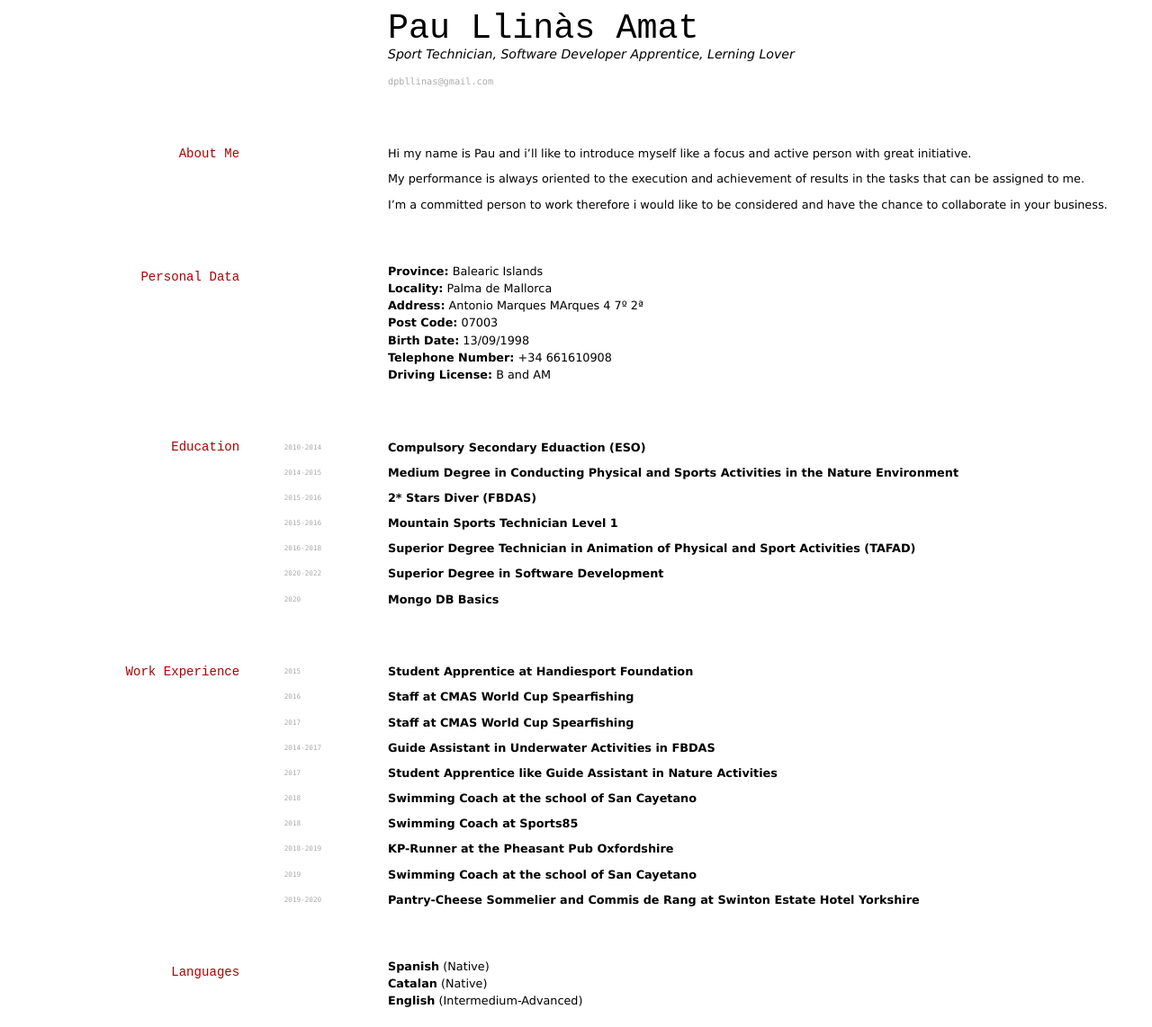
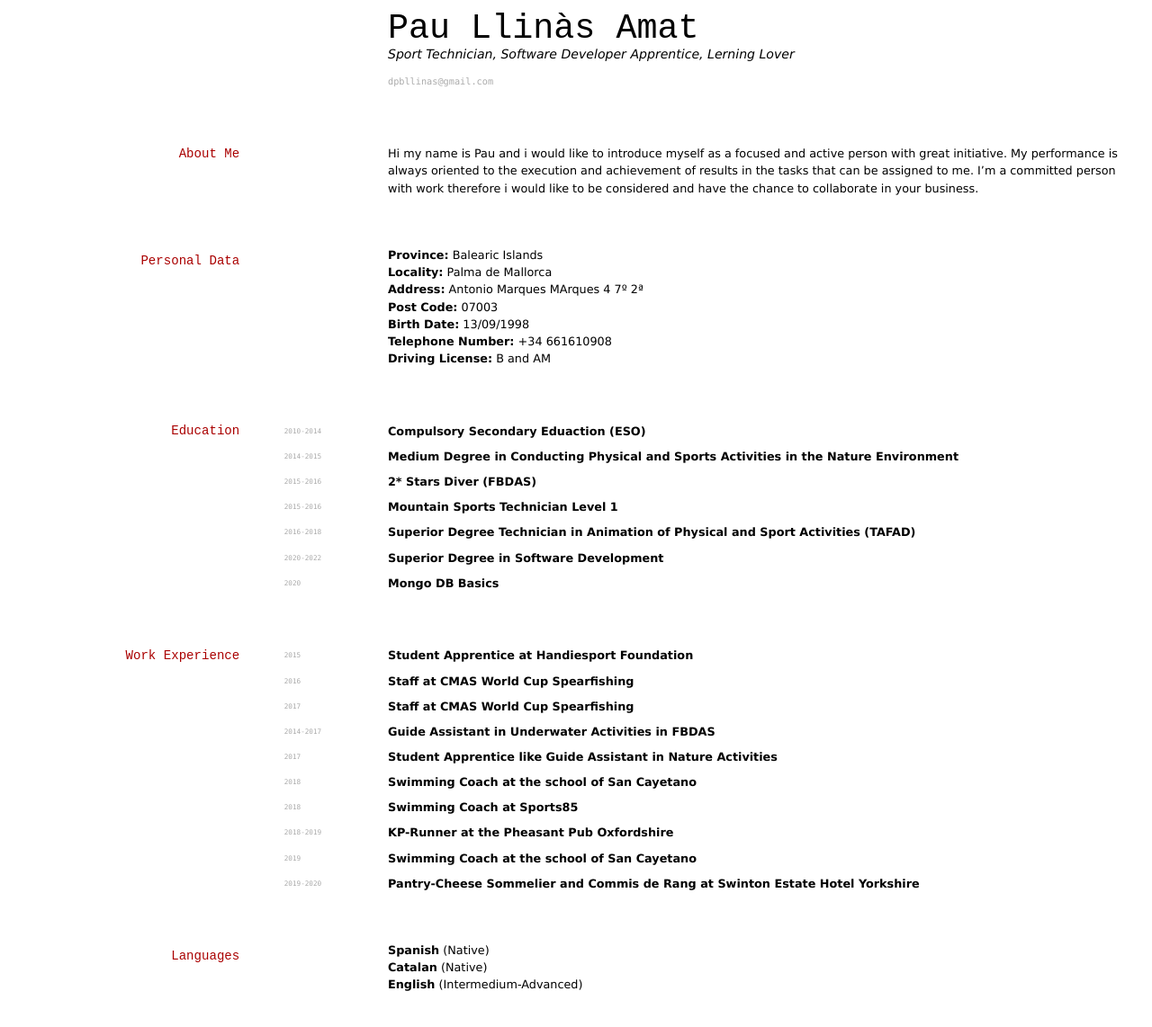
Before and after one commit to pau13-loop/CV, a Jekyll site: the page built from index.md, in a window 1280 px wide. Shown: the whole page at 90% size. Built offline with Jekyll 4.4.1, drawn with Linux system fonts in a browser that asks for light colours.

Commit message:
Correction of grammar mistakes

```diff
--- a/index.md
+++ b/index.md
@@ -10,11 +10,9 @@ Sport Technician, Software Developer Apprentice, Lerning Lover
 </div>
 
 ## About Me
-Hi my name is Pau and i'll like to introduce myself like a focus and active person with great initiative.
-
+Hi my name is Pau and i would like to introduce myself as a focused and active person with great initiative.
 My performance is always oriented to the execution and achievement of results in the tasks that can be assigned to me.
-
-I'm a committed person to work therefore i would like to be considered and have the chance to collaborate in your business.
+I'm a committed person with work therefore i would like to be considered and have the chance to collaborate in your business.
 
 
 ## Personal Data
```
